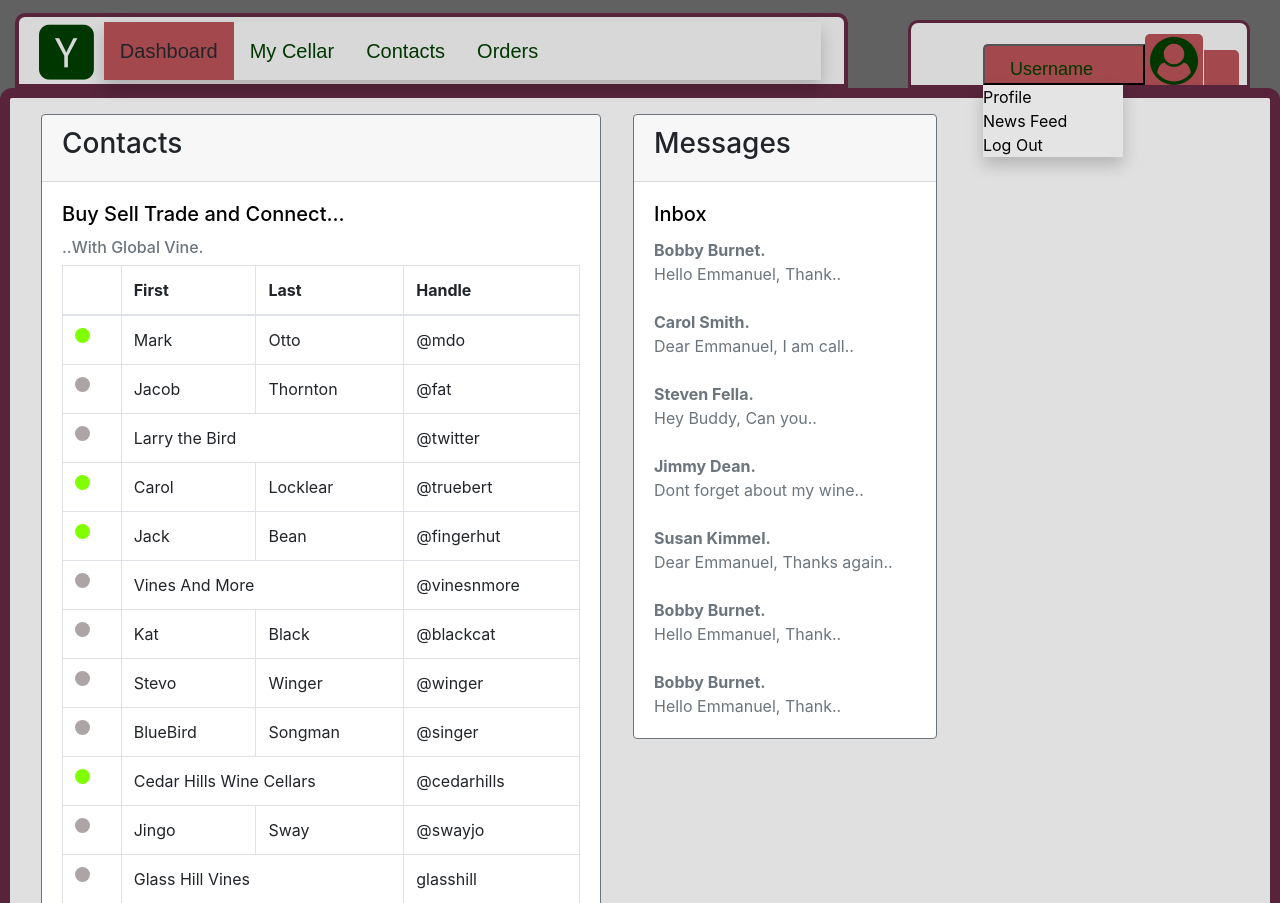
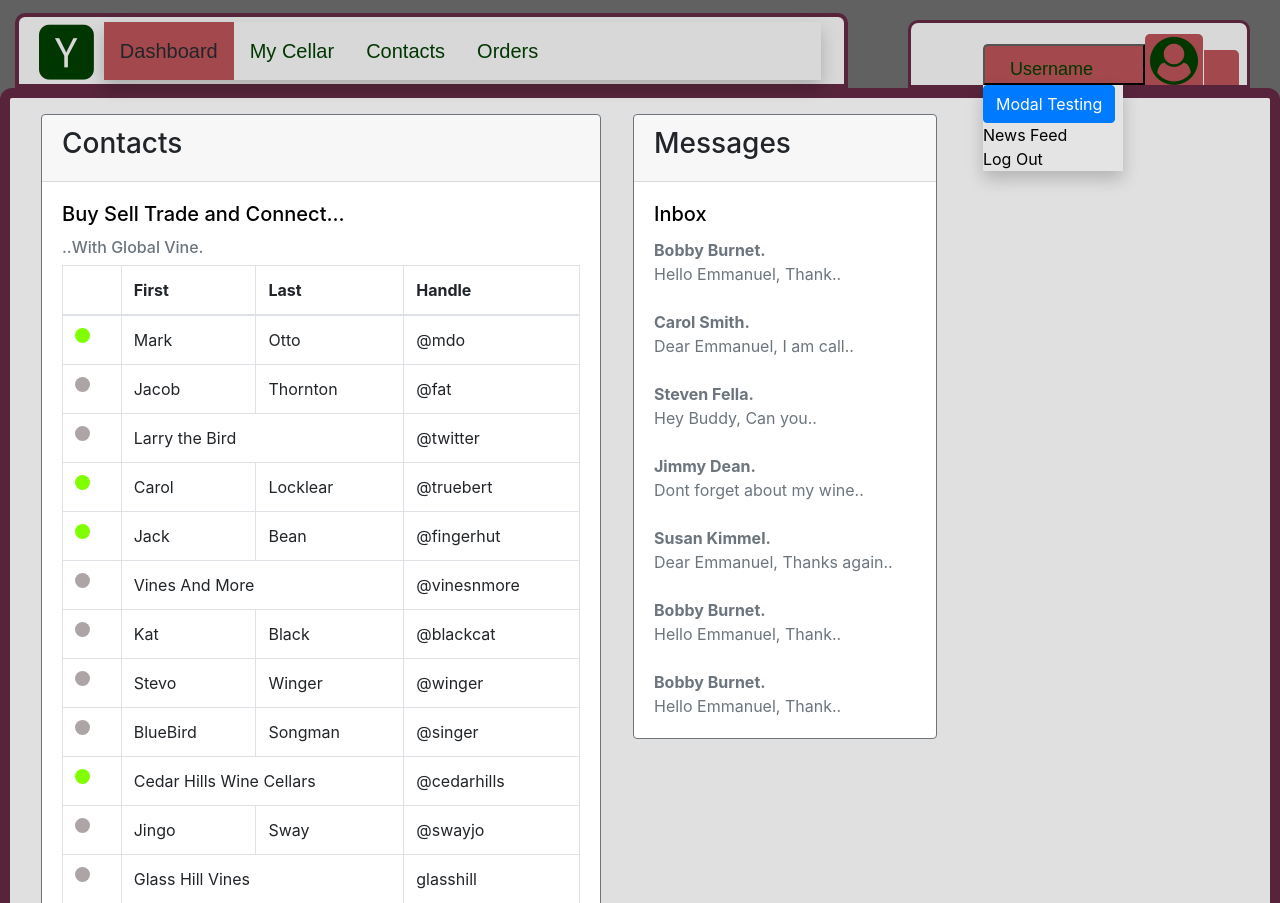
Before and after one commit to stefangreene/project2, a Node server app: page /admin in a window 1280 px wide, after a click on "Username". Shown: the top 903 px of the page. Run offline with Node 20, Linux system fonts and the light colour scheme; a user stored in the database is signed in; tables that the repository leaves empty hold one stand-in row (values such as "Sample post"); some libraries are stand-ins or nearby versions.

Commit message:
firstname, lastname, email updates are working

```diff
--- a/routes/authRoutes.js
+++ b/routes/authRoutes.js
@@ -54,9 +54,6 @@ module.exports = function(app, passport, user) {
     });
   });
 
-  app.get("/dashboard", isLoggedIn, function(req, res) {
-    res.render("3dashboard")
-  });
 
   app.get("/logout", function(req, res) {
     req.session.destroy(function(err) {
--- a/routes/htmlRoutes.js
+++ b/routes/htmlRoutes.js
@@ -11,19 +11,19 @@ module.exports = function(app) {
   });
 
   // Load admin dashboard page
-  app.get("/admin", function(req, res) {
+  app.get("/admin", isLoggedIn, function(req, res) {
     res.render("3dashboard");
   });
 
-  app.get("/mycellar", function(req, res) {
+  app.get("/mycellar", isLoggedIn, function(req, res) {
     res.render("4mycellar");
   });
 
-  app.get("/contacts", function(req, res) {
+  app.get("/contacts", isLoggedIn,  function(req, res) {
     res.render("5contacts");
   });
 
-  app.get("/orders", function(req, res) {
+  app.get("/orders", isLoggedIn, function(req, res) {
     res.render("6orders");
   });
 
@@ -31,4 +31,10 @@ module.exports = function(app) {
   app.get("*", function(req, res) {
     res.render("error");
   });
+
+  function isLoggedIn(req, res, next) {
+    if (req.isAuthenticated()) return next();
+
+    res.redirect("/signin");
+  }
 };
--- a/views/3dashboard.handlebars
+++ b/views/3dashboard.handlebars
@@ -26,9 +26,10 @@
     <div class="dropdown">
       <button onclick="myFunction()" class="dropbtn">Username</button>
           <div id="myDropdown" class="dropdown-content">
-            <a href="#home">Profile</a>
+            {{!-- Button to test the modal triggering --}}
+            <button type="button" class="btn btn-primary" data-toggle="modal" data-target="#profileUpdateModal">Modal Testing</button>
             <a href="#about">News Feed</a>
-            <a href="/">Log Out</a>
+            <a href="/logout">Log Out</a>
           </div>
       </div>
 <!--User logo......Favicon-->
@@ -172,6 +173,44 @@
 
 </div>
 
+{{!-- The profile modal --}}
+<div class="modal fade" id="profileUpdateModal" tabindex="-1" role="dialog" aria-labelledby="profileUpdateModalTitle"
+  aria-hidden="true">
+  <div class="modal-dialog modal-dialog-centered" role="document">
+    <div class="modal-content">
+      <div class="modal-header">
+        <h5 class="modal-title" id="profileUpdateModalTitle">User Profile</h5>
+      </div>
+      <div class="modal-body" id="profileUpdateModalBody">
+
+        {{!-- First Name --}}
+        <label for="firstNameInput">First Name: </label>
+        <input id="firstNameInput" name="firstNameInput" type="text" />
+        <button id="firstNameUpdate" class="btn btn-primary btn-sm">Update</button>
+        <br>
+
+        {{!-- Last Name --}}
+        <label for="lastNameInput">Last Name: </label>
+        <input id="lastNameInput" name="lastNameInput" type="text" />
+        <button id="lastNameUpdate" class="btn btn-primary btn-sm">Update</button>
+        <br>
+
+        {{!-- email address --}}
+        <label for="emailInput">Email: </label>
+        <input id="emailInput" name="emailInput" type="text" />
+        <button id="emailUpdate" class="btn btn-primary btn-sm">Update</button>
+        <br>
+
+        {{!-- password update --}}
+
+      </div>
+      <div class="modal-footer">
+        <button type="button" class="btn btn-secondary" data-dismiss="modal">Close</button>
+      </div>
+    </div>
+  </div>
+</div>
+
 <script>
 function collapsClick() {
   var x = document.getElementById("myTopnav");
--- a/views/4mycellar.handlebars
+++ b/views/4mycellar.handlebars
@@ -28,7 +28,7 @@
           <div id="myDropdown" class="dropdown-content">
             <a href="#home">Profile</a>
             <a href="#about">News Feed</a>
-            <a href="/">Log Out</a>
+            <a href="/logout">Log Out</a>
           </div>
       </div>
 <!--User logo......Favicon-->
--- a/views/5contacts.handlebars
+++ b/views/5contacts.handlebars
@@ -28,7 +28,7 @@
           <div id="myDropdown" class="dropdown-content">
             <a href="#home">Profile</a>
             <a href="#about">News Feed</a>
-            <a href="/">Log Out</a>
+            <a href="/logout">Log Out</a>
           </div>
       </div>
 <!--User logo......Favicon-->
--- a/views/6orders.handlebars
+++ b/views/6orders.handlebars
@@ -28,7 +28,7 @@
           <div id="myDropdown" class="dropdown-content">
             <a href="#home">Profile</a>
             <a href="#about">News Feed</a>
-            <a href="/">Log Out</a>
+            <a href="/logout">Log Out</a>
           </div>
       </div>
 <!--User logo......Favicon-->
```
